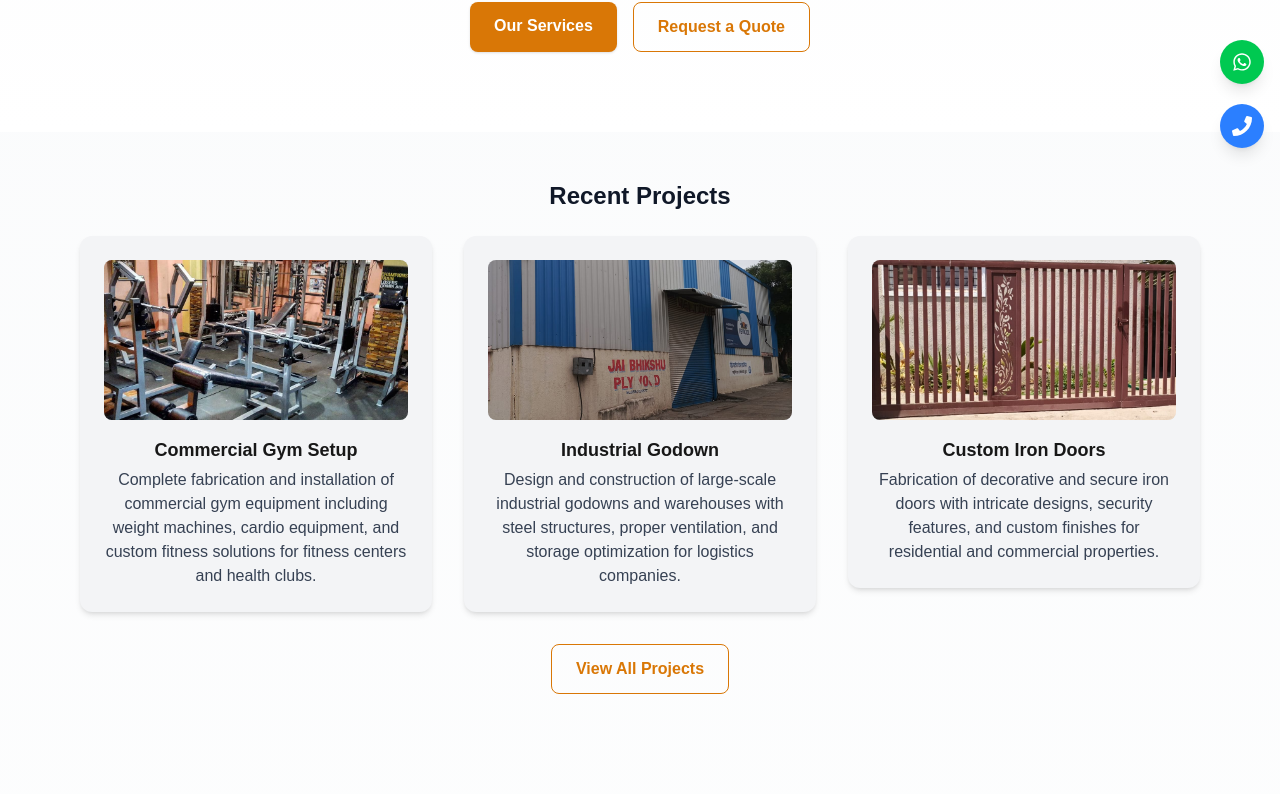
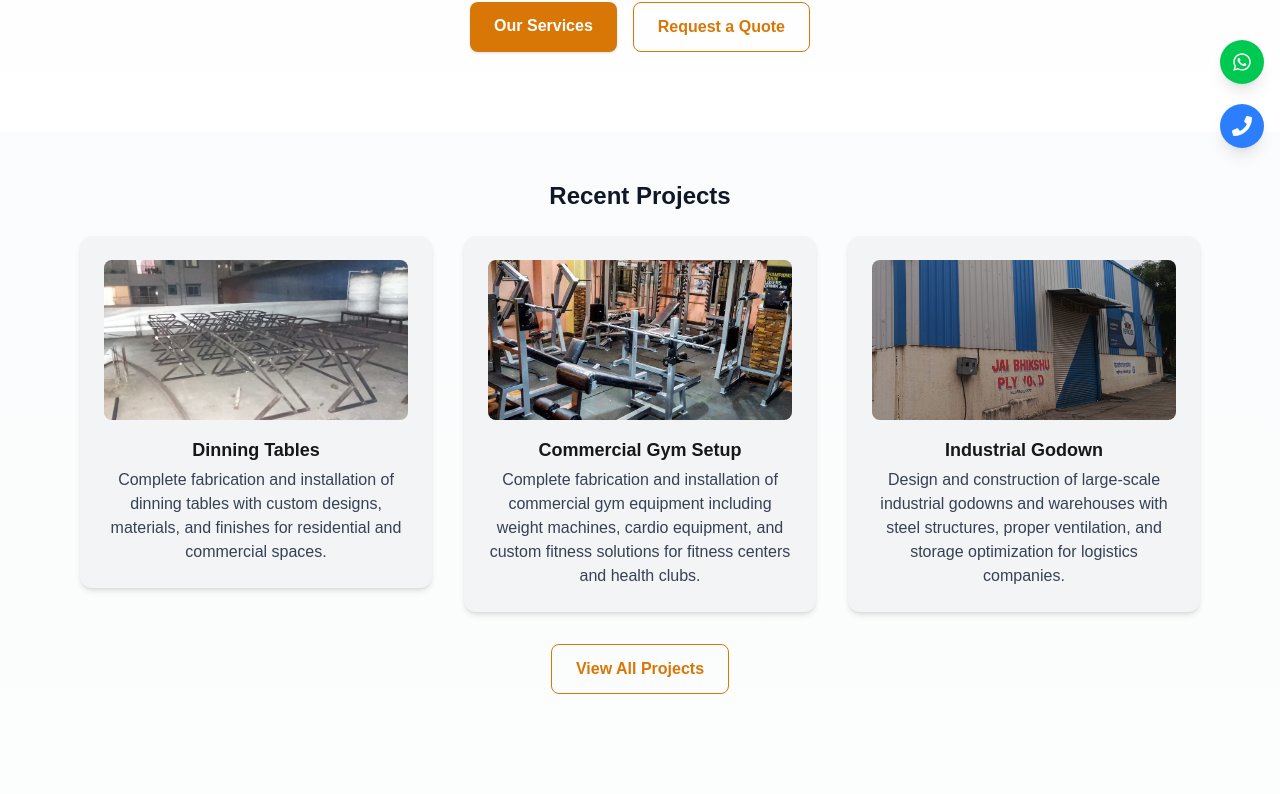
Before and after one commit to udayshinde75/GaneshEnterprises, a Next.js app: page / in a window 1280 px wide. Shown: the part 636-1430 px from the top of the page. Built offline with nearby package versions, Linux system fonts and the light colour scheme.

Commit message:
added more images

```diff
--- a/app/data/projects.ts
+++ b/app/data/projects.ts
@@ -5,6 +5,11 @@ export interface Project {
 }
 
 export const projects: Project[] = [
+  {
+    title: "Dinning Tables",
+    desc: "Complete fabrication and installation of dinning tables with custom designs, materials, and finishes for residential and commercial spaces.",
+    img: "/tables.jpeg",
+  },
   {
     title: "Commercial Gym Setup",
     desc: "Complete fabrication and installation of commercial gym equipment including weight machines, cardio equipment, and custom fitness solutions for fitness centers and health clubs.",
```
Also changed, not shown: public/tables.jpeg (added).
